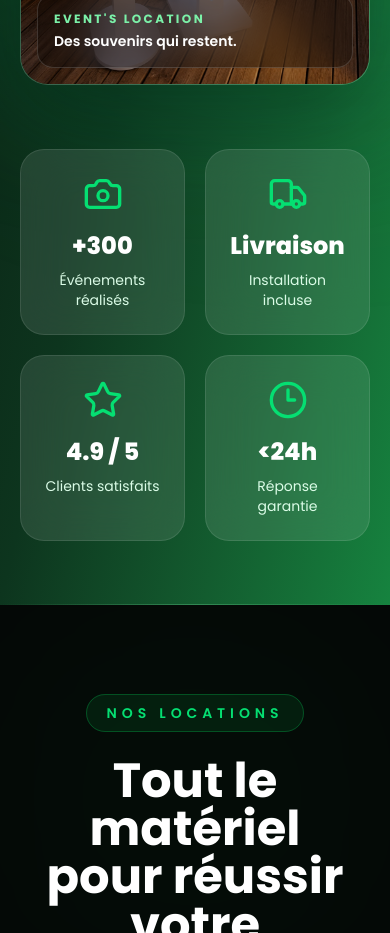
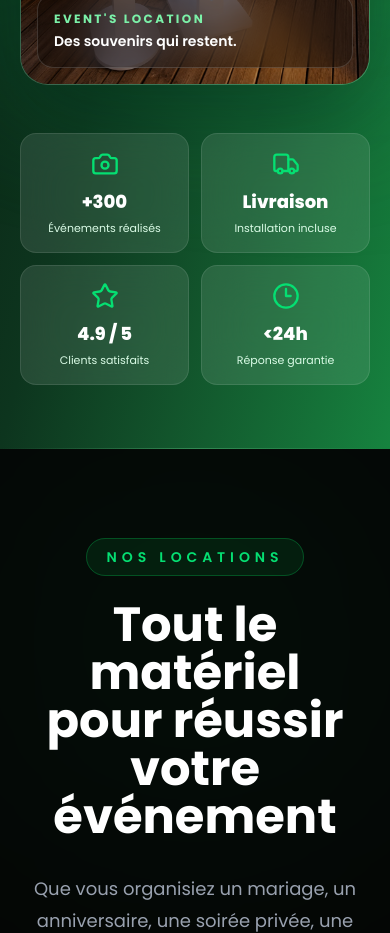
Before and after one commit to Seb050721/eventslocation, a Next.js app: page / in a window 390 px wide. Shown: the part 1100-2033 px from the top of the page. Built offline with nearby package versions, Linux system fonts and the light colour scheme.

Commit message:
Hero new

```diff
--- a/components/Hero/HeroStats.tsx
+++ b/components/Hero/HeroStats.tsx
@@ -2,7 +2,7 @@ import {
   Camera,
   Truck,
   Star,
-    Clock3
+  Clock3,
 } from "lucide-react";
 
 const stats = [
@@ -30,41 +30,29 @@ const stats = [
 
 export default function HeroStats() {
   return (
-
-        <div className="mt-16 grid grid-cols-2 gap-5 lg:grid-cols-4">
+    <div className="grid grid-cols-2 gap-3 sm:gap-4 lg:grid-cols-4 lg:gap-5">
 
       {stats.map((item) => {
-
         const Icon = item.icon;
 
         return (
-
           <div
             key={item.title}
-                        className="rounded-3xl border border-white/10 bg-white/10 p-6 text-center backdrop-blur-xl transition duration-300 hover:-translate-y-2 hover:bg-white/20"
+            className="rounded-2xl border border-white/10 bg-white/10 p-4 text-center backdrop-blur-xl transition duration-300 hover:-translate-y-1 hover:bg-white/15 sm:rounded-3xl sm:p-6"
           >
+            <Icon className="mx-auto mb-2.5 h-7 w-7 text-green-400 sm:mb-4 sm:h-9 sm:w-9" />
 
-                        <Icon className="mx-auto mb-4 h-10 w-10 text-green-400" />
-
-                        <h3 className="text-2xl font-black text-white">
-
+            <h3 className="text-lg font-black text-white sm:text-2xl">
               {item.title}
-
             </h3>
 
-                        <p className="mt-2 text-sm text-green-100">
-
+            <p className="mt-1 text-[11px] leading-4 text-green-100 sm:mt-2 sm:text-sm sm:leading-5">
               {item.subtitle}
-
             </p>
-
           </div>
-
         );
-
       })}
 
     </div>
-
   );
 }
```
Lines whose indentation alone changed are shown as unchanged.
